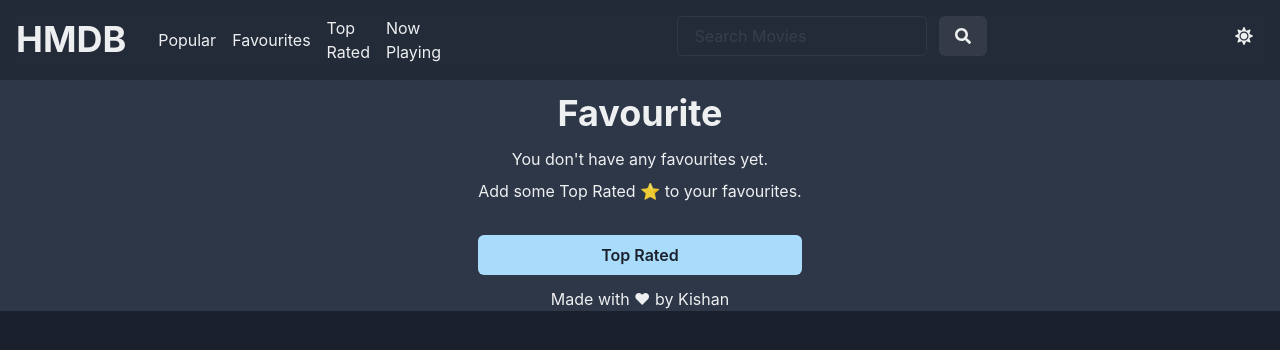
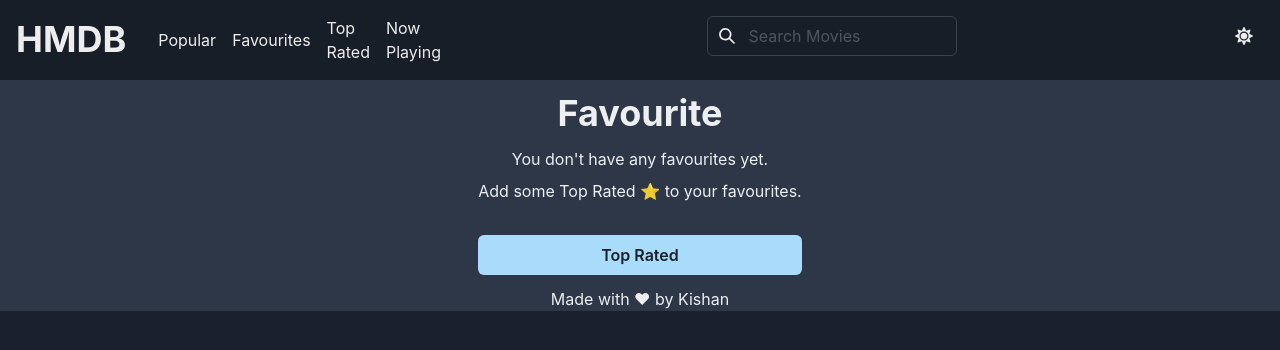
Before and after one commit to kishanhitk/hmdb-next, a Next.js app: page /favourites in a window 1280 px wide. Shown: the top 350 px of the page. Built offline with nearby package versions, Linux system fonts and the light colour scheme.

Commit message:
💄 Improved Search Bar UI

```diff
--- a/pages/favourites.tsx
+++ b/pages/favourites.tsx
@@ -1,4 +1,4 @@
-import { CloseIcon, HamburgerIcon } from "@chakra-ui/icons";
+import { CloseIcon, HamburgerIcon, SearchIcon } from "@chakra-ui/icons";
 import {
   Box,
   Button,
@@ -11,6 +11,8 @@ import {
   useColorModeValue,
   useDisclosure,
   Text,
+  InputGroup,
+  InputLeftElement,
 } from "@chakra-ui/react";
 import Head from "next/head";
 import Link from "next/link";
@@ -91,19 +93,19 @@ export default function Favourites() {
                 seachMovies(e);
               }}
             >
-              <Input
-                disabled={true}
-                fill="ThreeDFace"
-                justifySelf="center"
-                maxW="250px"
-                onChange={(e) => {
-                  setsearchTerm(e.target.value);
-                }}
-                placeholder="Search Movies"
-              ></Input>
-              <Button ml={3} variant="solid" type="submit">
-                <FaSearch></FaSearch>
-              </Button>
+              <InputGroup maxW="250px" justifySelf="center">
+                <InputLeftElement
+                  pointerEvents="none"
+                  children={<SearchIcon></SearchIcon>}
+                />
+                <Input
+                  type="search"
+                  placeholder="Search Movies"
+                  onChange={(e) => {
+                    setsearchTerm(e.target.value);
+                  }}
+                />
+              </InputGroup>
             </form>
             <ColorModeSwitcher justifySelf="flex-end" />
           </Flex>{" "}
--- a/styles/Popular.module.css
+++ b/styles/Popular.module.css
@@ -1,4 +1,4 @@
 .header {
-  background-color: rgba(0, 0, 0, 0.218);
+  background-color: rgba(0, 0, 0, 0.455);
   backdrop-filter: blur(5px);
 }
```
Also changed, not shown: pages/nowplaying.tsx (+16 -13 lines), pages/popular.tsx (+16 -16 lines), pages/toprated.tsx (+16 -13 lines).
